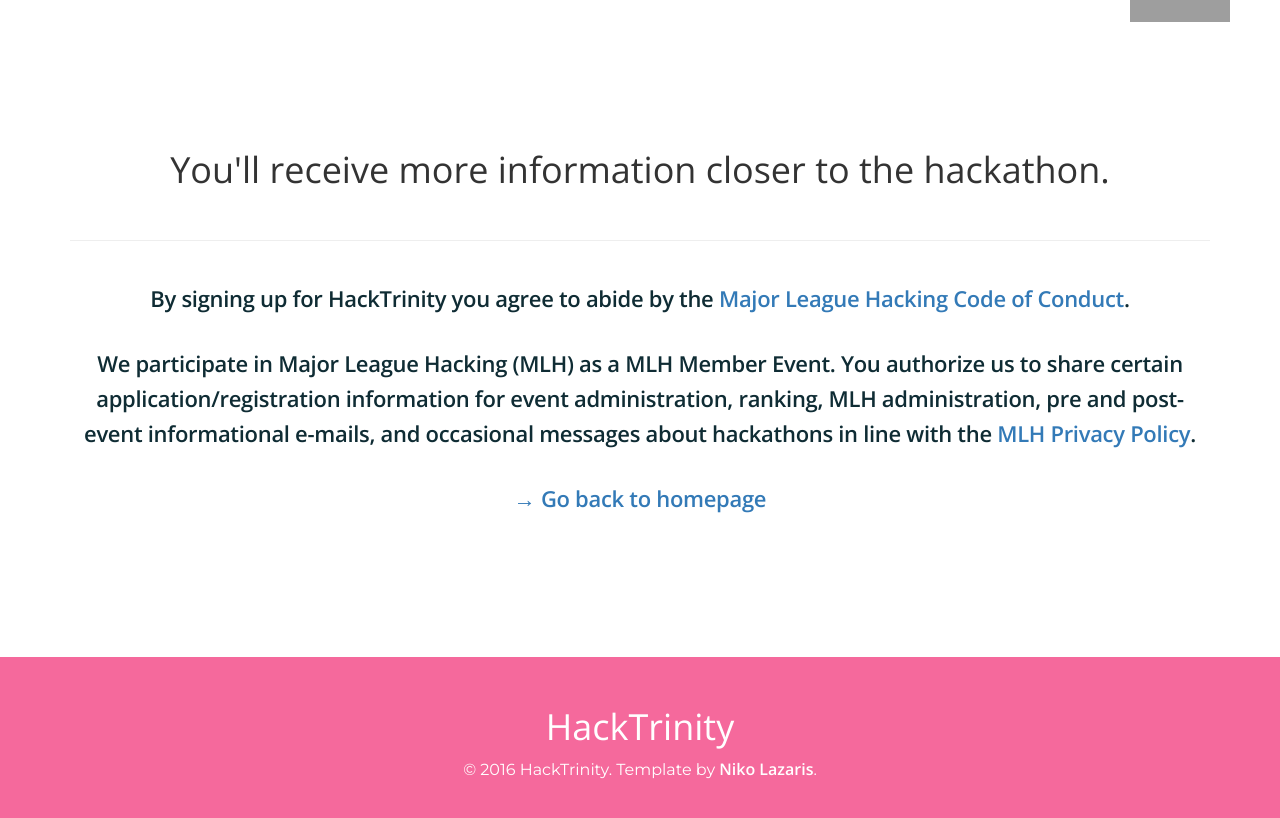
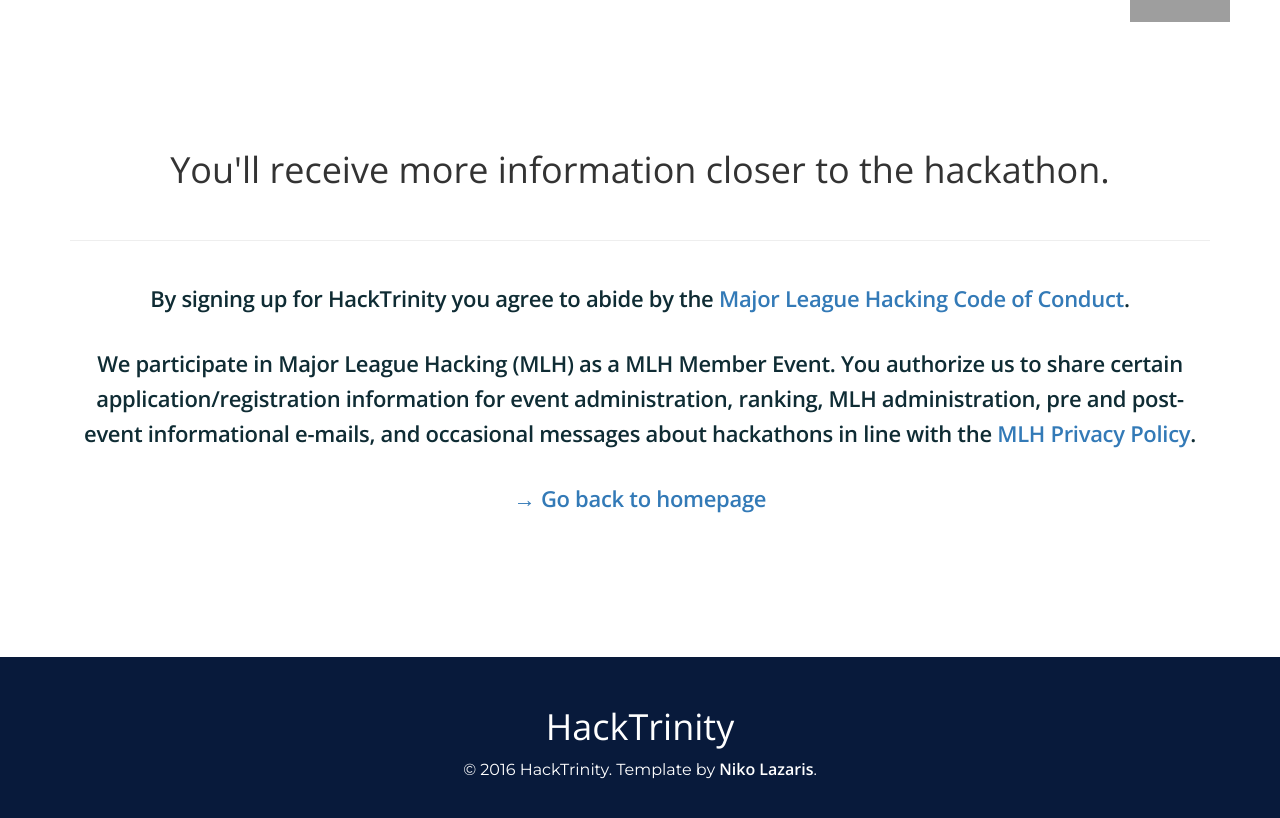
Before and after one commit to trinityhackathon/trinityhackathon.github.io, a Jekyll site: the page built from success.html, in a window 1280 px wide. Shown: the top 818 px of the page. Built offline with Jekyll 4.4.1, drawn with Linux system fonts in a browser that asks for light colours; nearby versions of some CDN libraries; grey boxes are pictures that could not be loaded.

Commit message:
Update original.css

```diff
--- a/css/original.css
+++ b/css/original.css
@@ -22,7 +22,7 @@
 }
 
 body {
-  background-color: #F5699C;
+  background-color: #081A3B;
 }
 
 section {
@@ -49,7 +49,7 @@
  */
 
 .hero {
-  background-color: #F5699C;
+  background-color: #081A3B;
   min-height: 110vh;
 }
 
@@ -217,7 +217,7 @@
  */
 
 .footer {
-  background-color: #F5699C;
+  background-color: #081A3B;
   color: #fff;
   padding: 30px 0;
 }
```
